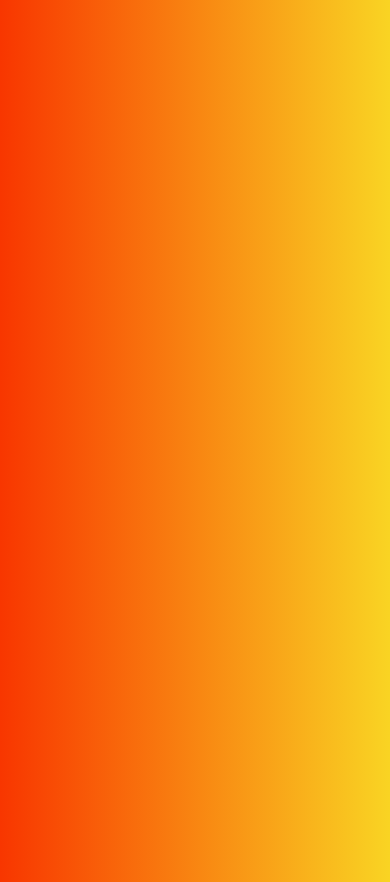
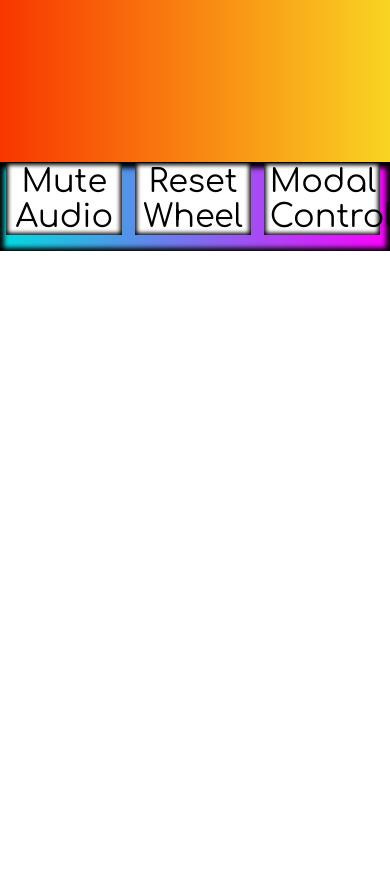
Before and after one commit to lr001dev/Food-And-Fortune-WebApp, a plain HTML site: page index.html in a window 390 px wide. Shown: the part 742-1624 px from the top of the page. After the commit the page ends 993 px from the top, so only its background shows below. Drawn offline with nearby package versions, Linux system fonts and the light colour scheme.

Commit message:
Tweaking responsvive

```diff
--- a/css/main.css
+++ b/css/main.css
@@ -66,7 +66,7 @@ main {
 }
 footer {
   display: block;
-  position: realtive;
+  position: relative;
   width: 100%;
   height: 5.1em;
   background-image: linear-gradient(to right, #00dbde 0%, #fc00ff 100%);
@@ -324,7 +324,7 @@ li:nth-child(12) {
 
 @media screen and (max-width: 720px) {
   main {
-    height: 2000px;
+    height: 48.6em;
   }
   form {
    margin-top: .5em;
@@ -401,6 +401,7 @@ li:nth-child(12) {
   }
 }
 @media screen and (max-width: 600px){
+
   .the-wheel {
     width: 25em;
     height: 25em;
```
